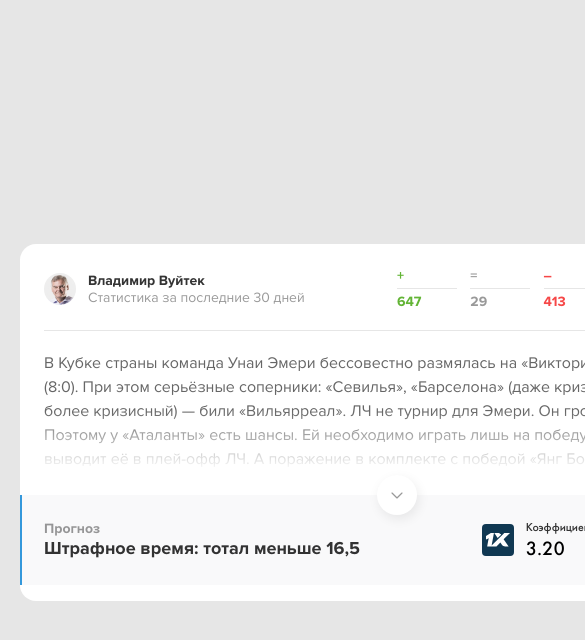
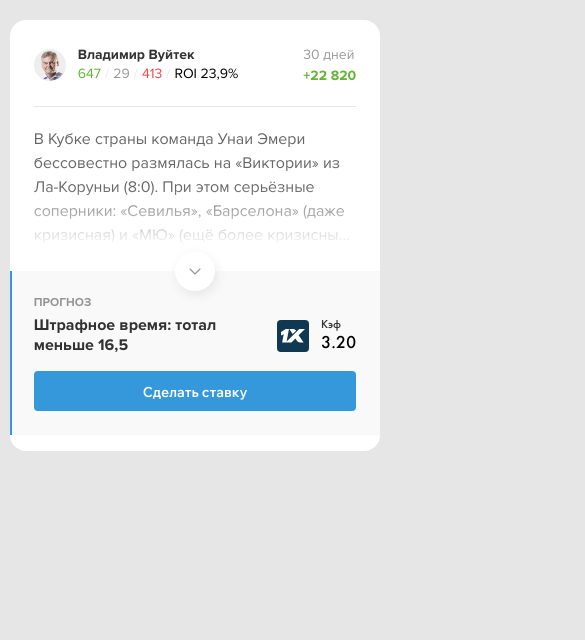
Before and after one commit to sottovocetomato/lebet-test, a website built with Vite: page index.html in a window 390 px wide. Shown: the top 640 px of the page, 585 px wide, since content can reach past the window. Built offline with nearby package versions, Linux system fonts and the light colour scheme.

Commit message:
+add styles -remove typography

```diff
--- a/index.html
+++ b/index.html
@@ -18,15 +18,15 @@
                     </div>
                     <div class="profile__info">
                         <p>Владимир Вуйтек</p>
-                        <p>Статистика за последние 30 дней</p>
-                        <div class="profile__info__stats">
-                            <span class="stats__stat stats__stat-eq">647</span>
-                            <div class="divider">/</div>
-                            <span class="stats__stat stats__stat-loss">29</span>
-                            <div class="divider">/</div>
+                        <p class="profile__stats-period-text">Статистика за последние 30 дней</p>
+                        <div class="stats-mobile">
+                            <span class="stats__stat stats__stat-win">647</span>
+                            <span class="divider">/</span>
+                            <span class="stats__stat stats__stat-eq">29</span>
+                            <span class="divider">/</span>
                             <span class="stats__stat stats__stat-loss">413</span>
-                            <div class="divider">/</div>
-                            <span class="stats__stat stats__stat-roi">23,9%</span>
+                            <span class="divider">/</span>
+                            <span class="stats__stat stats__stat-roi">ROI 23,9%</span>
                         </div>
                     </div>
                 </div>
@@ -56,6 +56,13 @@
                         <hr/>
                         <span>+22 820</span>
                     </div>
+                    <div class="stats__stat-mobile">
+                        <p class="stats-mobile__period-text">30 дней</p>
+                        <div class="stats__stat-income">
+                            <span>+22 820</span>
+                        </div>
+                    </div>
+
                 </div>
             </div>
 
@@ -93,6 +100,7 @@
 
                     <div class="forecast__coef__text">
                         <p>Коэффициент</p>
+                        <p>Кэф</p>
                         <p>3.20</p>
                     </div>
 
--- a/src/assets/styles/_vars.scss
+++ b/src/assets/styles/_vars.scss
@@ -3,14 +3,19 @@ $spacer-md: 12px;
 $spacer-lg: 16px;
 $spacer-xl: 24px;
 
+$color-gray-light: #00000019;
+$color-gray-light-2: #00000033;
+
 $typography-main-color: #00000099;
 $typography-black-color: #000000cc;
 $typography-grey-color: #333333ff;
+$typography-grey-color-10: $color-gray-light;
+$typography-grey-color-20: $color-gray-light-2;
 
 $color-green: #62b435ff;
 $color-red: #f64747ff;
 $color-gray: #00000066;
-$color-gray-light: #00000019;
+
 $color-blue: #3498dbff;
 
 $bg-color-footer: #f9f9fa;
--- a/src/assets/styles/style.scss
+++ b/src/assets/styles/style.scss
@@ -49,21 +49,28 @@ p {
 #app {
   max-width: 1280px;
   margin: 0 auto;
-  padding: 2rem;
-  text-align: center;
+  padding: 2rem 0;
+  display: flex;
+  justify-content: space-between;
+  align-items: center;
+  flex: 1;
+  height: 100vh;
+  flex-direction: column;
 }
 
 hr {
   margin: 2px 0;
   border: none;
   height: 1px;
-  color: $color-gray-light;
+  color: $typography-grey-color-10;
   background-color: $color-gray-light;
 }
 
 .card {
-  width: 754px;
+  max-width: 754px;
   min-height: 354px;
+  min-width: 351px;
+  width: 95vw;
   background-color: white;
   padding-bottom: $spacer-lg;
   border-radius: 16px;
@@ -80,6 +87,7 @@ hr {
   flex-direction: row;
   align-items: center;
   max-height: 42px;
+  justify-content: space-between;
 
   &__data {
     width: 50%;
@@ -102,7 +110,6 @@ hr {
   &__info {
     p {
       font-size: 1.4rem;
-      text-align: left;
       line-height: normal;
       &:first-child {
         color: #000000cc;
@@ -117,6 +124,16 @@ hr {
     }
   }
 }
+.stats-mobile {
+  display: none;
+  .divider {
+    color: $typography-grey-color-10;
+    margin: 0 4px;
+  }
+}
+.stats__stat-mobile {
+  display: none;
+}
 .stats {
   display: flex;
   flex-direction: row;
@@ -128,7 +145,6 @@ hr {
 
   &__stat {
     width: 17%;
-    text-align: left;
 
     &-win {
       color: $color-green;
@@ -152,12 +168,7 @@ hr {
     }
   }
 }
-.divider {
-  height: 1px;
-  width: 100%;
-  background-color: $color-gray-light;
-  margin: 2px 0;
-}
+
 .clamped {
   line-clamp: 5;
   -webkit-line-clamp: 5;
@@ -165,7 +176,6 @@ hr {
   -webkit-box-orient: vertical;
 }
 .card__content {
-  text-align: left;
   color: $typography-main-color;
   position: relative;
   &__collapsible {
@@ -177,7 +187,7 @@ hr {
       transition: max-height 0.3s ease-in-out;
       max-height: var(--truncate-height, auto);
       overflow: hidden;
-      p {
+      p.clamped {
         mask-image: linear-gradient(to bottom, white 50%, transparent);
       }
       & + .expand-btn {
@@ -236,11 +246,11 @@ hr {
   width: 100%;
   &__text {
     font-weight: 600;
-    text-align: left;
     p:first-child {
-      text-transform: capitalize;
-      font-size: 1.4rem;
+      text-transform: uppercase;
+      font-size: 1.2rem;
       color: $color-gray;
+      margin-bottom: 5px;
     }
     p {
       font-size: 1.8rem;
@@ -252,13 +262,15 @@ hr {
     display: flex;
     flex-direction: row;
     align-items: center;
-    text-align: left;
     max-width: 35%;
     &__text {
       margin-left: $spacer-md;
       p:first-child {
         font-size: 1.2rem;
         color: $typography-grey-color;
+      }
+      p:nth-child(2) {
+        display: none;
       }
       p {
         font-family: "FuturaPT", sans-serif;
@@ -287,3 +299,73 @@ hr {
     background-color: $color-blue;
   }
 }
+
+@media (width < 744px) {
+  .profile__data {
+    width: auto;
+  }
+  .stats {
+    width: auto;
+    .stats__stat {
+      display: none;
+    }
+  }
+  .stats-mobile {
+    font-size: 1.4rem;
+    display: flex;
+    flex-direction: row;
+    .stats__stat {
+      width: auto;
+    }
+  }
+  .stats__stat-mobile {
+    display: block;
+    .stats-mobile__period-text {
+      color: $color-gray;
+      font-weight: 400;
+    }
+    .stats__stat-income {
+      span {
+        font-weight: 600;
+      }
+    }
+  }
+  .profile__stats-period-text {
+    display: none;
+  }
+  .card__footer {
+    flex-direction: column;
+    .btn,
+    .forecast {
+      width: 100%;
+    }
+    .forecast {
+      align-items: end;
+      margin-bottom: $spacer-lg;
+      &__text {
+        p:last-child {
+          font-size: 1.6rem;
+        }
+      }
+      &__coef {
+        align-items: end;
+        margin-bottom: 3px;
+        &__text {
+          line-height: 1.1;
+          p:first-child {
+            display: none;
+          }
+
+          p:nth-child(2) {
+            display: inline-block;
+            font-size: 1.2rem;
+            color: $typography-grey-color;
+          }
+          p {
+            font-size: 1.8rem;
+          }
+        }
+      }
+    }
+  }
+}
```
Also changed, not shown: src/assets/fonts/proxima/proximanova_black.otf (deleted), src/assets/fonts/proxima/proximanova_black.ttf (deleted), src/assets/fonts/proxima/proximanova_blackit.otf (deleted), src/assets/fonts/proxima/proximanova_boldit.otf (deleted).
